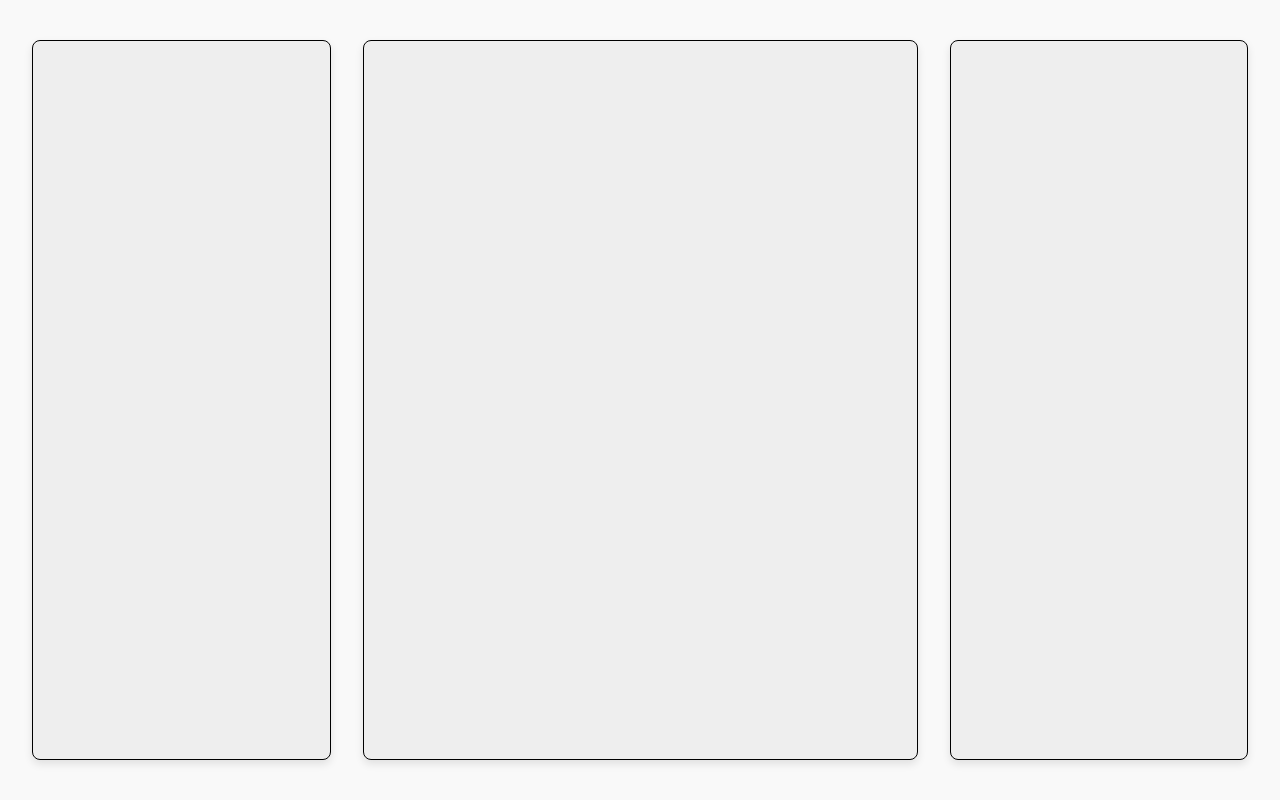
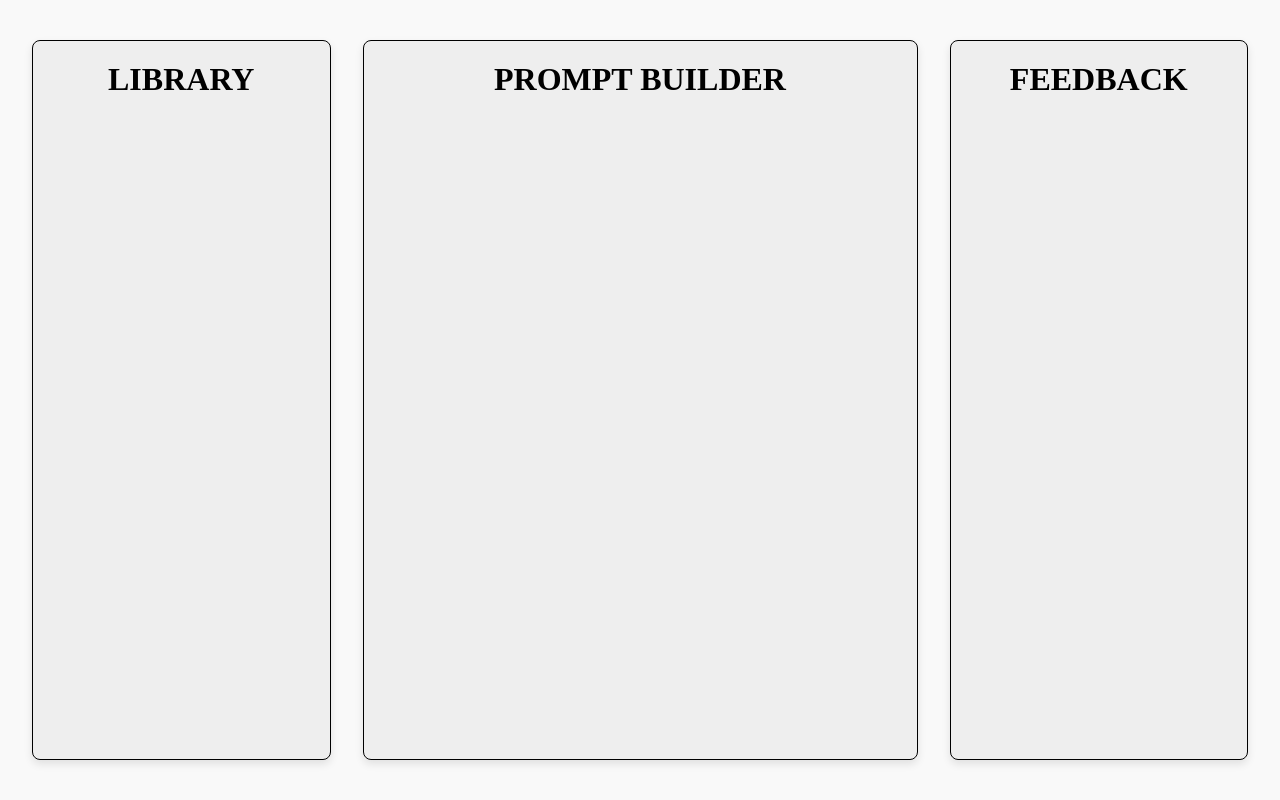
Before and after one commit to rick-urb/prompt-form, a plain HTML site: page index.html in a window 1280 px wide. Drawn offline with Linux system fonts and the light colour scheme.

Commit message:
healdines

```diff
--- a/index.html
+++ b/index.html
@@ -7,8 +7,14 @@
     <link rel="stylesheet" href="style.css">
 </head>
 <body>
-    <div class="column"></div>
-    <div class="column"></div>
-    <div class="column"></div>
+    <div class="column">
+        <h1 class="column-header">LIBRARY</h1>
+    </div>
+    <div class="column">
+        <h1 class="column-header">PROMPT BUILDER</h1>
+    </div>
+    <div class="column">
+        <h1 class="column-header">FEEDBACK</h1>
+    </div>
 </body>
 </html>
--- a/style.css
+++ b/style.css
@@ -28,3 +28,12 @@ body {
 .column:nth-child(2) {
     flex-grow: 2;
 }
+
+.column-header {
+    text-align: center;
+    font-weight: 900;
+    color: black;
+    font-size: 2em;
+    text-transform: uppercase;
+    margin-top: 0;
+}
```
